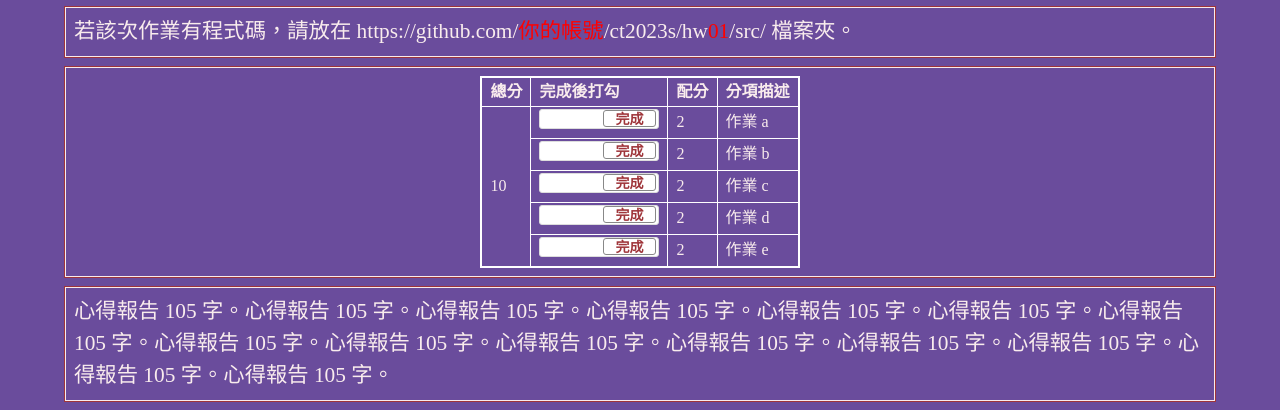
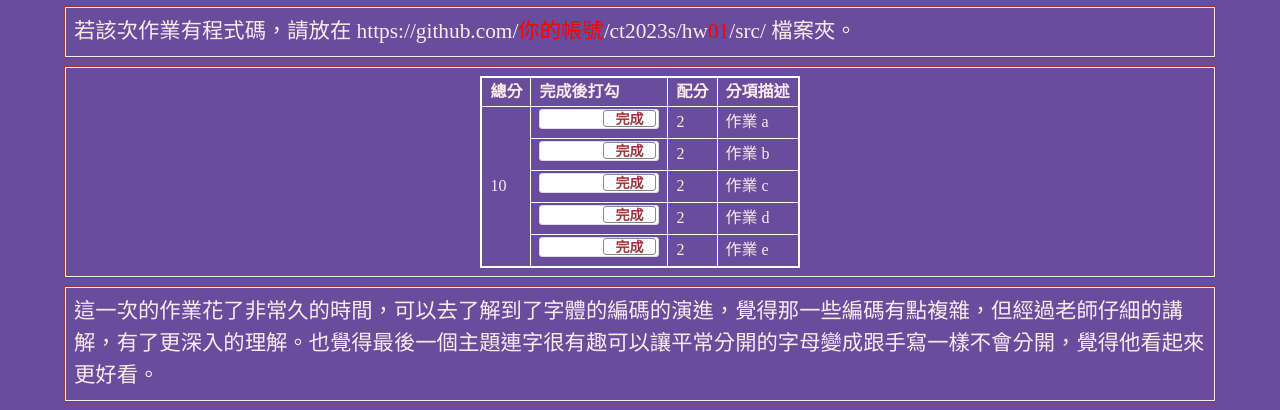
Before and after one commit to t10959005/ct2023s, a plain HTML site: page hw01/index.html in a window 1280 px wide. Shown: the part 156-566 px from the top of the page. Drawn offline with nearby package versions, Linux system fonts and the light colour scheme; a web font is replaced by a local one.

Commit message:
Update index.html

```diff
--- a/hw01/index.html
+++ b/hw01/index.html
@@ -258,7 +258,7 @@
   <!-- ------------------------------------------------>
   <div class="row hw12">
     <div class="col-md-12 twenty">
-      心得報告 105 字。心得報告 105 字。心得報告 105 字。心得報告 105 字。心得報告 105 字。心得報告 105 字。心得報告 105 字。心得報告 105 字。心得報告 105 字。心得報告 105 字。心得報告 105 字。心得報告 105 字。心得報告 105 字。心得報告 105 字。心得報告 105 字。
+      這一次的作業花了非常久的時間，可以去了解到了字體的編碼的演進，覺得那一些編碼有點複雜，但經過老師仔細的講解，有了更深入的理解。也覺得最後一個主題連字很有趣可以讓平常分開的字母變成跟手寫一樣不會分開，覺得他看起來更好看。
     </div>
   </div>
 
```
